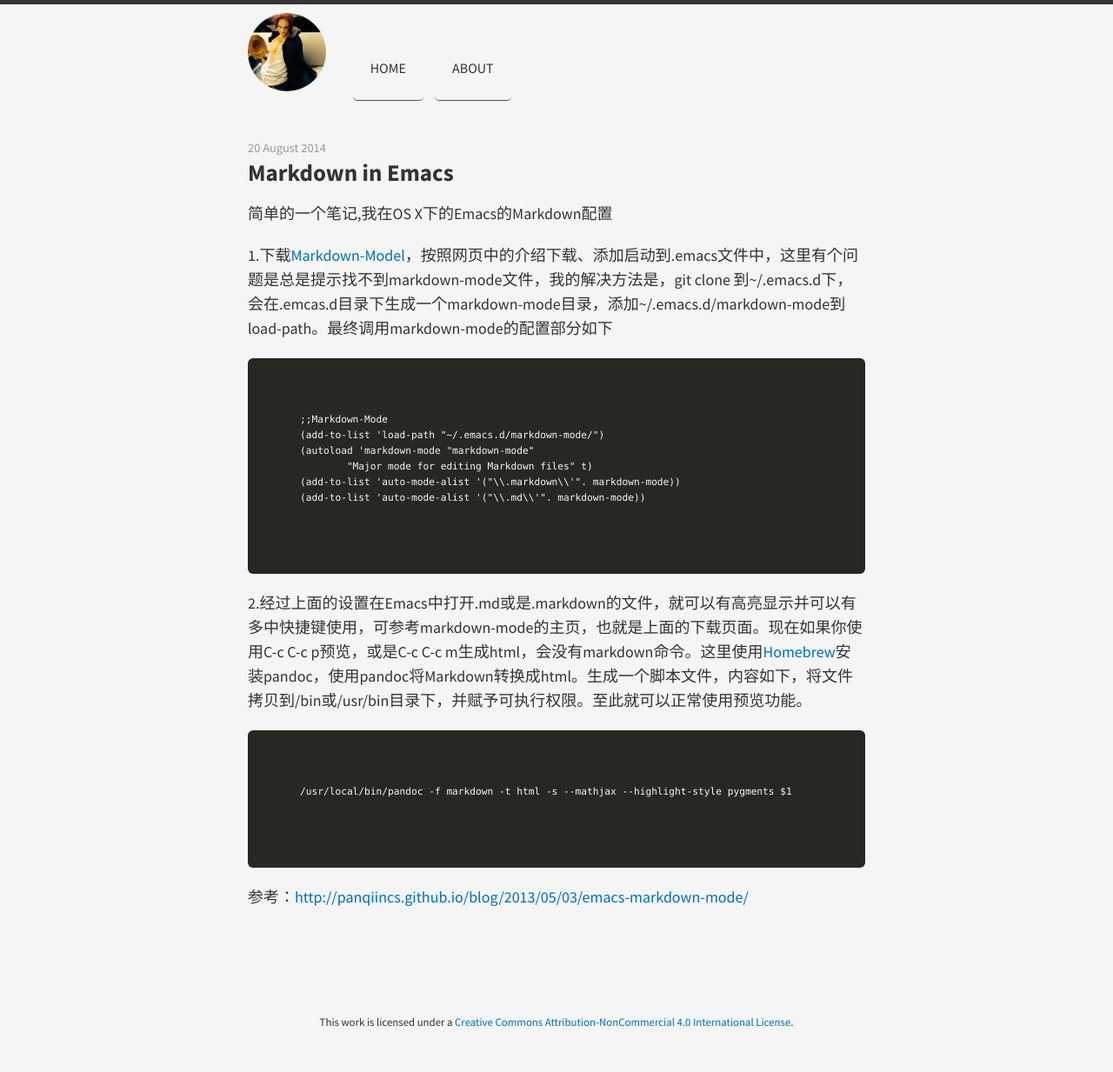
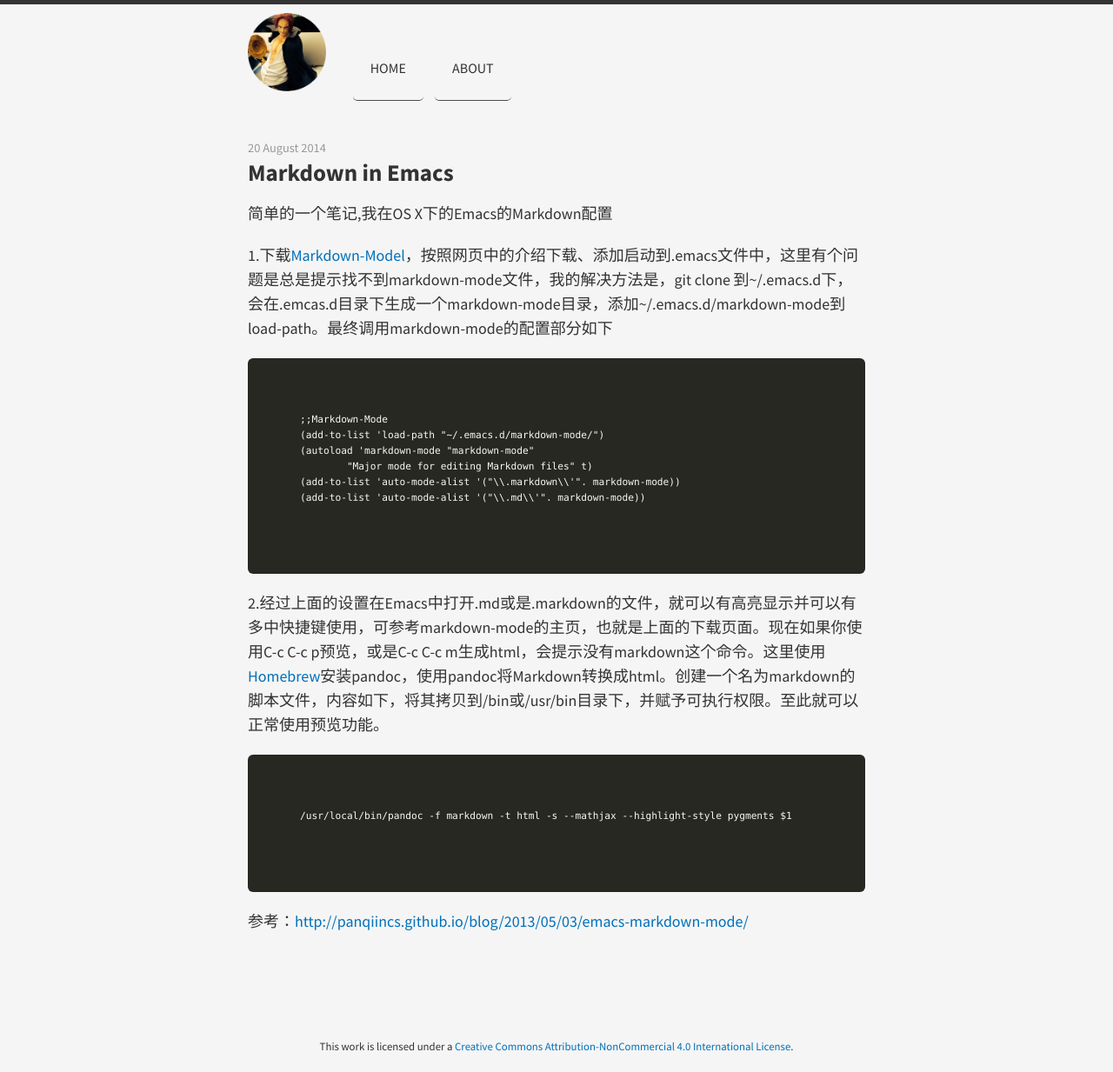
Before and after one commit to Gnodnate/gnod_doc, a Jekyll site: the page built from _posts/2014-08-20-MarkDown-note.md, in a window 1280 px wide. Shown: the whole page at 87% size. Built offline with Jekyll 4.4.1, drawn with Linux system fonts in a browser that asks for light colours; nearby versions of some CDN libraries; Markdown is read by kramdown in place of the engine named in the settings; before the commit the page ends 1205 px from its top, so only the background shows below that.

Commit message:
make easier to understand the markdown command part

````diff
--- a/_posts/2014-08-20-MarkDown-note.md
+++ b/_posts/2014-08-20-MarkDown-note.md
@@ -15,7 +15,7 @@ title: Markdown in Emacs
 (add-to-list 'auto-mode-alist '("\\.md\\'". markdown-mode))
 ```
 
-2.经过上面的设置在Emacs中打开.md或是.markdown的文件，就可以有高亮显示并可以有多中快捷键使用，可参考markdown-mode的主页，也就是上面的下载页面。现在如果你使用C-c C-c p预览，或是C-c C-c m生成html，会没有markdown命令。这里使用[Homebrew](http://brew.sh)安装pandoc，使用pandoc将Markdown转换成html。生成一个脚本文件，内容如下，将文件拷贝到/bin或/usr/bin目录下，并赋予可执行权限。至此就可以正常使用预览功能。
+2.经过上面的设置在Emacs中打开.md或是.markdown的文件，就可以有高亮显示并可以有多中快捷键使用，可参考markdown-mode的主页，也就是上面的下载页面。现在如果你使用C-c C-c p预览，或是C-c C-c m生成html，会提示没有markdown这个命令。这里使用[Homebrew](http://brew.sh)安装pandoc，使用pandoc将Markdown转换成html。创建一个名为markdown的脚本文件，内容如下，将其拷贝到/bin或/usr/bin目录下，并赋予可执行权限。至此就可以正常使用预览功能。
 
 ```
 /usr/local/bin/pandoc -f markdown -t html -s --mathjax --highlight-style pygments $1
````
